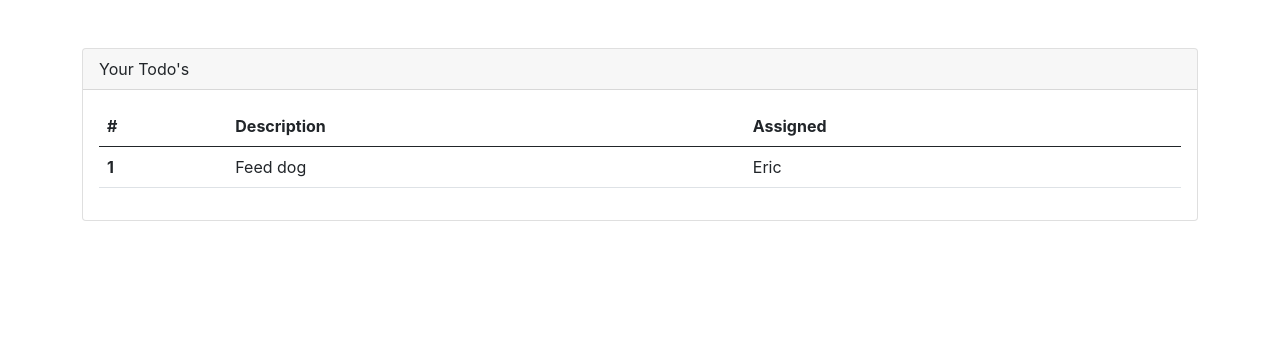
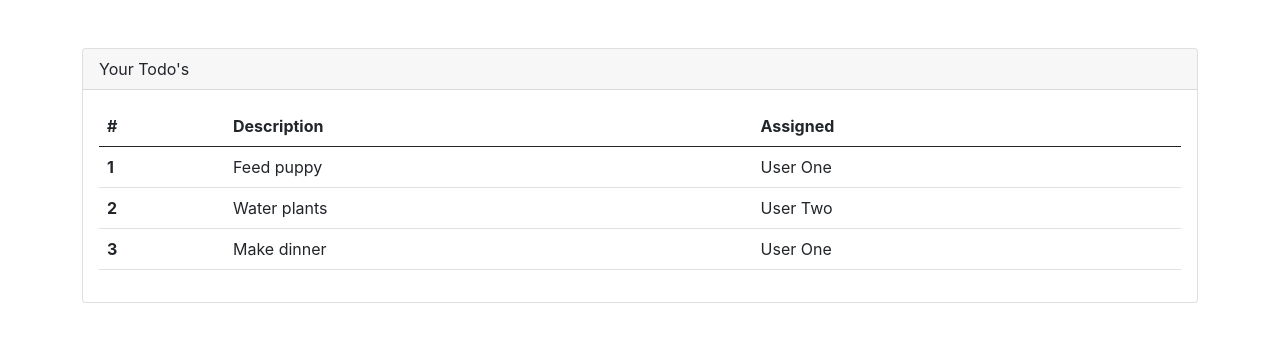
Before and after one commit to VedavyasRamachandraKeremarkande/react-todos-demo, a React (Create React App) app: page / in a window 1280 px wide. Shown: the top 342 px of the page. Built offline with nearby package versions, Linux system fonts and the light colour scheme.

Commit message:
Passing data to react component dynamically

```diff
--- a/src/App.js
+++ b/src/App.js
@@ -1,14 +1,26 @@
 import logo from "./logo.svg"
 import "./App.css"
 import TodoTable from "./components/TodoTable"
+import TodoRowItem from "./components/TodoRowItem"
 
 function App() {
+  const todos = [
+    { rowNumber: 1, rowDescription: "Feed puppy", rowAssigned: "User One" },
+    { rowNumber: 2, rowDescription: "Water plants", rowAssigned: "User Two" },
+    { rowNumber: 3, rowDescription: "Make dinner", rowAssigned: "User One" },
+    {
+      rowNumber: 4,
+      rowDescription: "Charge phone battery",
+      rowAssigned: "User One",
+    },
+  ]
+
   return (
     <div className="mt-5 container">
       <div className="card">
         <div className="card-header">Your Todo's</div>
         <div className="card-body">
-          {/* <table className="table table-hover">
+          <table className="table table-hover">
             <thead>
               <tr>
                 <th scope="col">#</th>
@@ -17,24 +29,24 @@ function App() {
               </tr>
             </thead>
             <tbody>
-              <tr>
-                <th scope="row">1</th>
-                <td>Feed dog</td>
-                <td>Eric</td>
-              </tr>
-              <tr>
-                <th scope="row">2</th>
-                <td>Get Haircut</td>
-                <td>Eric</td>
-              </tr>
-              <tr>
-                <th scope="row">3</th>
-                <td>Ear Dinner</td>
-                <td>Vyas</td>
-              </tr>
+              <TodoRowItem
+                rowNumber={todos[0].rowNumber}
+                rowDescription={todos[0].rowDescription}
+                rowAssigned={todos[0].rowAssigned}
+              ></TodoRowItem>
+              <TodoRowItem
+                rowNumber={todos[1].rowNumber}
+                rowDescription={todos[1].rowDescription}
+                rowAssigned={todos[1].rowAssigned}
+              ></TodoRowItem>
+              <TodoRowItem
+                rowNumber={todos[2].rowNumber}
+                rowDescription={todos[2].rowDescription}
+                rowAssigned={todos[2].rowAssigned}
+              ></TodoRowItem>
             </tbody>
-          </table> */}
-          <TodoTable></TodoTable>
+          </table>
+          {/* <TodoTable></TodoTable> */}
         </div>
       </div>
     </div>
--- a/src/components/TodoRowItem.js
+++ b/src/components/TodoRowItem.js
@@ -1,13 +1,17 @@
-function TodoRowItem() {
-  const rowNumber = 1
+function TodoRowItem(props) {
+  /* const rowNumber = 1
   const rowDescription = "Feed dog"
   const rowAssigned = "Eric"
+
+  console.log("prop values is ......")
+  console.log(props) */
+
   return (
     <>
       <tr>
-        <th scope="row">{rowNumber}</th>
-        <td>{rowDescription}</td>
-        <td>{rowAssigned}</td>
+        <th scope="row">{props.rowNumber}</th>
+        <td>{props.rowDescription}</td>
+        <td>{props.rowAssigned}</td>
       </tr>
     </>
   )
--- a/src/components/TodoTable.js
+++ b/src/components/TodoTable.js
@@ -13,6 +13,8 @@ const TodoTable = () => {
         </thead>
         <tbody>
           <TodoRowItem></TodoRowItem>
+
+          {/* <TodoRowItem></TodoRowItem> */}
         </tbody>
       </table>
     </>
```
